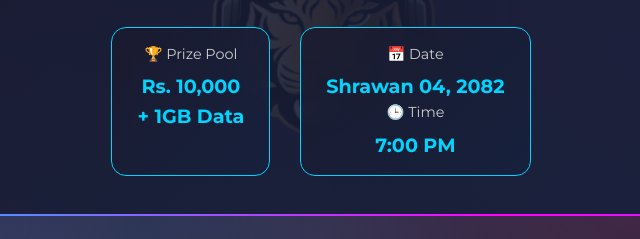
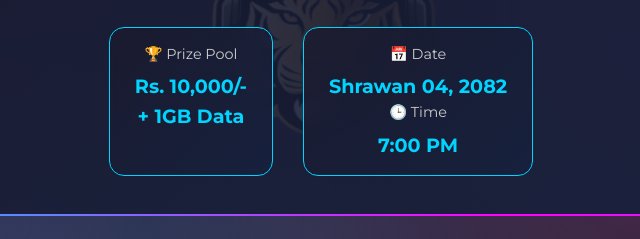
Before and after one commit to Taigours-Group/Tournament-Registration---Taigours-E-Sports, a plain HTML site: page index.html in a window 1280 px wide. Shown: the part 170-409 px from the top of the page, 319-959 px from the left. Drawn offline with Linux system fonts and the light colour scheme.

Commit message:
Update index.html

```diff
--- a/index.html
+++ b/index.html
@@ -3,7 +3,7 @@
 <head>
     <meta charset="UTF-8">
     <meta name="viewport" content="width=device-width, initial-scale=1.0">
-    <title>Free Fire Tournament Registration - Taigours E-Sports</title>
+    <title>Tournament Registration - Taigours E-Sports</title>
     <link rel="icon" href="assets/logo.png" type="image/x-icon">
     <link rel="preconnect" href="https://fonts.googleapis.com">
     <link rel="preconnect" href="https://fonts.gstatic.com" crossorigin>
@@ -29,7 +29,7 @@
             <div class="tournament-info">
                 <div class="info-badge">
                     <span>🏆 Prize Pool</span>
-                    <strong>Rs. 10,000 <br>+ 1GB Data </strong>
+                    <strong>Rs. 10,000/- <br>+ 1GB Data </strong>
                 </div>
                 <div class="info-badge">
                     <span>📅 Date</span>
```
